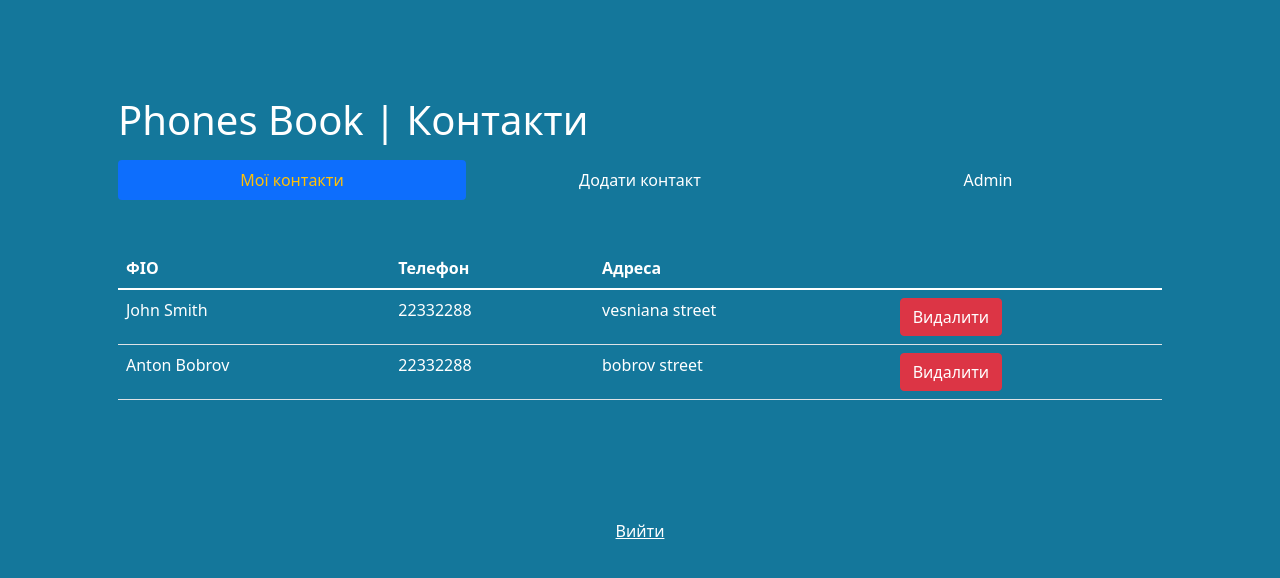
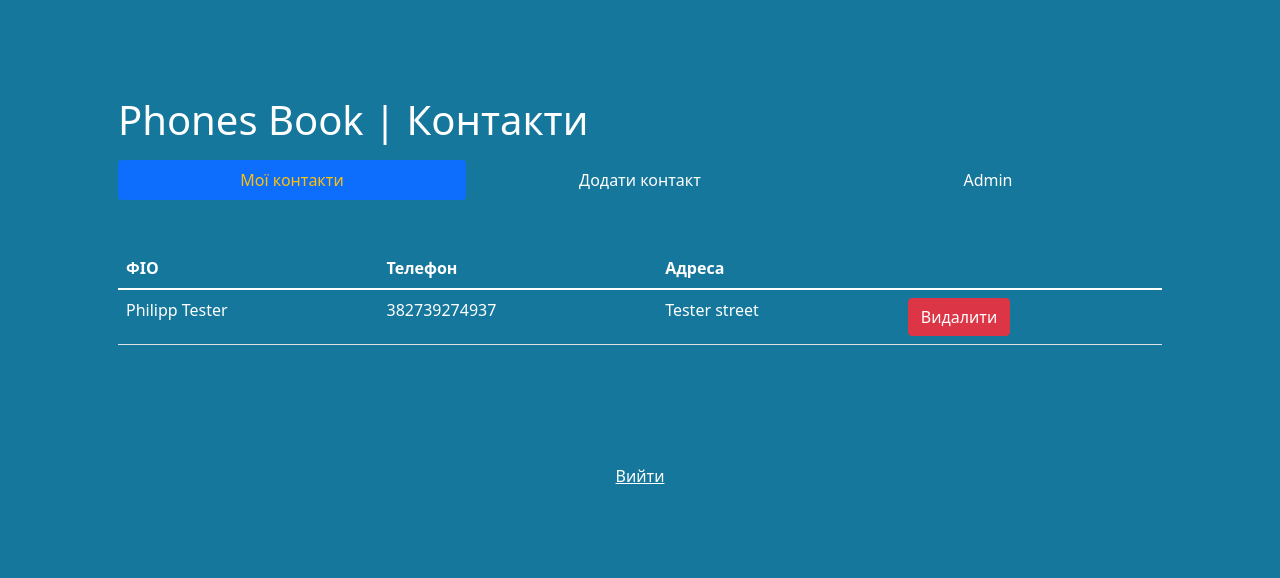
Before and after one commit to zaldis/PhonesBookServer, a Django app: page /contacts/ in a window 1280 px wide. Shown: the top 578 px of the page. Run offline with Django 4.2, Linux system fonts and the light colour scheme; a user stored in the database is signed in; data comes from the database, SQL or seed files in the repository.

Commit message:
Add contact creation

```diff
--- a/phonesbook/contacts/urls.py
+++ b/phonesbook/contacts/urls.py
@@ -4,6 +4,6 @@ from . import views
 
 
 urlpatterns = [
-    path('', views.ContactsView.as_view(), name='contacts'),
-    path('add/', views.AddContactView.as_view(), name='add_contact'),
+    path('', views.GetContactsView.as_view(), name='contacts'),
+    path('add/', views.CreateContactView.as_view(), name='add_contact'),
 ]
--- a/phonesbook/contacts/views.py
+++ b/phonesbook/contacts/views.py
@@ -1,10 +1,37 @@
 from django.views.generic import TemplateView
 from django.contrib.auth.mixins import LoginRequiredMixin
+from django.http import HttpResponse, HttpRequest
+from django.shortcuts import redirect, reverse
+
+from . import forms, models
 
 
-class ContactsView(LoginRequiredMixin, TemplateView):
+class GetContactsView(LoginRequiredMixin, TemplateView):
     template_name = 'contacts/my-contacts.html'
 
+    def get_context_data(self, **kwargs):
+        context = super().get_context_data(**kwargs)
+        request = self.request
+        contacts = (
+            models.Contact.objects.filter(owner=request.user)
+                .defer('owner', 'created_at')
+        )
+        context['contacts'] = contacts
+        return context
 
-class AddContactView(LoginRequiredMixin, TemplateView):
+
+class CreateContactView(LoginRequiredMixin, TemplateView):
     template_name = 'contacts/add-contact.html'
+
+    def post(self, request: HttpRequest) -> HttpResponse:
+        contact_form = forms.ContactForm(request.POST)
+
+        if contact_form.is_valid():
+            models.Contact.objects.create(
+                full_name=contact_form.cleaned_data['full_name'],
+                phone_number=contact_form.cleaned_data['phone_number'],
+                address=contact_form.cleaned_data['address'],
+                owner=request.user,
+            )
+            return redirect(reverse('contacts'))
+        return redirect(request.get_full_path())
--- a/phonesbook/templates/contacts/add-contact.html
+++ b/phonesbook/templates/contacts/add-contact.html
@@ -20,6 +20,7 @@
   </ul>
 
   <form method="post">
+    {% csrf_token %}
     <div class="mb-3 mt-3">
       <label for="full_name" class="form-label">ФІО:</label>
       <input class="form-control" placeholder="Введіть ФІО" name="full_name" required>
--- a/phonesbook/templates/contacts/my-contacts.html
+++ b/phonesbook/templates/contacts/my-contacts.html
@@ -31,29 +31,20 @@
     </tr>
   </thead>
   <tbody>
+    {% for contact in contacts %}
     <tr>
-      <td>John Smith</td>
-      <td>22332288</td>
-      <td>vesniana street</td>
+      <td>{{ contact.full_name }}</td>
+      <td>{{ contact.phone_number }}</td>
+      <td>{{ contact.address }}</td>
       <td>
-        <button class="btn btn-danger" data-bs-toggle="modal" data-bs-target="#myModal">
+	<button class="btn btn-danger"
+		data-bs-toggle="modal"
+		data-bs-target="#deleteContact{{ contact.id }}">
 	  Видалити
 	</button>
-      </td>
-    </tr>
-    <tr>
-      <td>Anton Bobrov</td>
-      <td>22332288</td>
-      <td>bobrov street</td>
-      <td>
-	<button class="btn btn-danger">Видалити</button>
-      </td>
-    </tr>
-  </tbody>
-</table>
 
-<!-- Modals -->
-<div class="modal text-black" id="myModal">
+	<!-- Modal -->
+	<div class="modal text-black" id="deleteContact{{ contact.id }}">
   	  <div class="modal-dialog">
     	    <div class="modal-content">
 	      <div class="modal-header">
@@ -62,9 +53,9 @@
       	      </div>
 
 	      <div class="modal-body">
-        <div><b>Full name:</b> John Smith</div>
-        <div><b>Phone number:</b> 22332288</div>
-        <div><b>Address:</b> vesniana street</div>
+		<div><b>Full name:</b> {{ contact.full_name }}</div>
+		<div><b>Phone number:</b> {{ contact.phone_number }}</div>
+		<div><b>Address:</b> {{ contact.address }}</div>
 	      </div>
 
 	      <div class="modal-footer">
@@ -73,4 +64,10 @@
 	    </div>
 	  </div>
 	</div>
+	<!-- End modal -->
+      </td>
+    </tr>
+    {% endfor %}
+  </tbody>
+</table>
 {% endblock %}
```
Also changed, not shown: phonesbook/contacts/forms.py (added, +9 -0 lines). Lines whose indentation alone changed are shown as unchanged.
